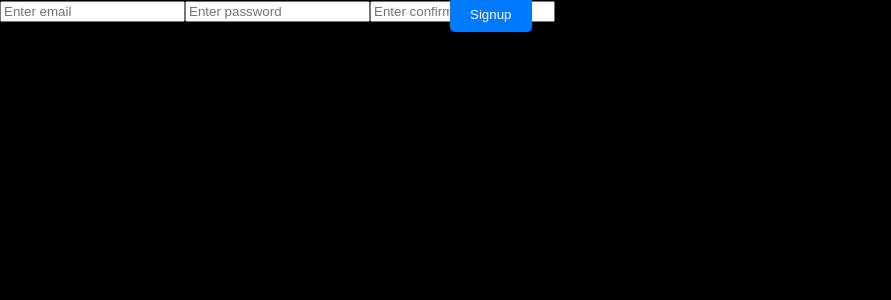
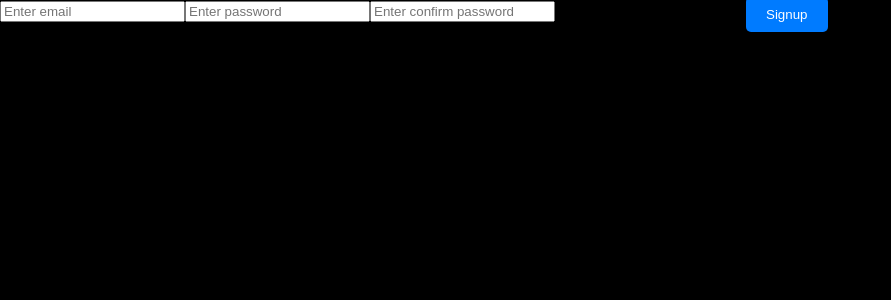
Before and after one commit to deepthinker-88/Fitness-Website, a React (Create React App) app: page /sign-up in a window 1280 px wide. Shown: the top 300 px of the page, without its empty margins (0-891 px from the left). Built offline with nearby package versions, Linux system fonts and the light colour scheme.

Commit message:
Modified placement of sign up button

```diff
--- a/src/styles.css
+++ b/src/styles.css
@@ -75,7 +75,7 @@ body {
   cursor: pointer;
   position: absolute;
   top: -13px;
-  left: 440px;
+  left: 736px;
 }
 
 .sign-in-button-sign-in-page {
```
